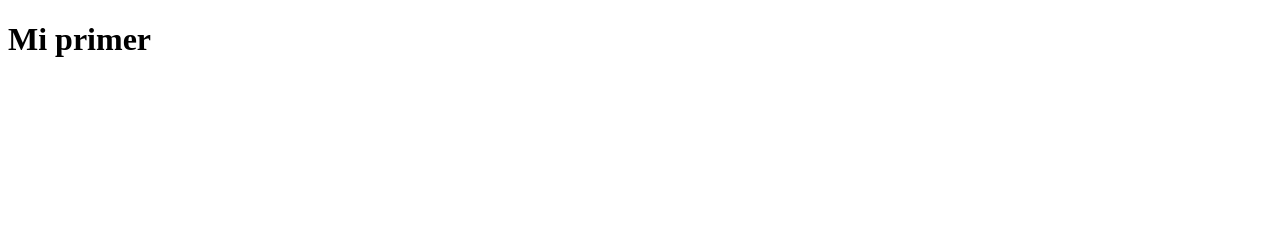
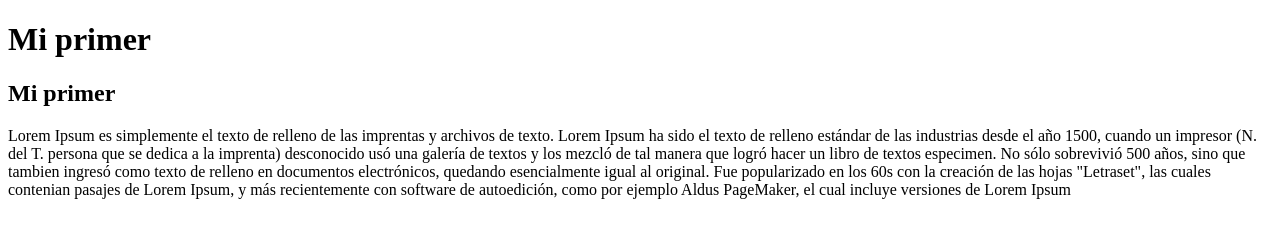
Before and after one commit to juanilamona/PortfolioFrontend, a plain HTML site: page Index.html in a window 1280 px wide. Drawn offline with Linux system fonts and the light colour scheme.

Commit message:
Update Index.html

```diff
--- a/Index.html
+++ b/Index.html
@@ -8,5 +8,11 @@
 </head>
 <body>
     <h1>Mi primer</h1>
+    <h2>Mi primer</h2>
+    <p>Lorem Ipsum es simplemente el texto de relleno de las imprentas y archivos de texto.
+        Lorem Ipsum ha sido el texto de relleno estándar de las industrias desde el año 1500, cuando un impresor
+        (N. del T. persona que se dedica a la imprenta) desconocido usó una galería de textos y los mezcló de tal manera que logró hacer un libro de textos especimen. No sólo sobrevivió 500 años, sino que tambien ingresó como texto de relleno en documentos electrónicos, quedando esencialmente igual al original. Fue popularizado en los 60s con la creación de las hojas "Letraset", las cuales contenian pasajes de Lorem Ipsum, y más recientemente
+        con software de autoedición, como por ejemplo Aldus PageMaker, el cual incluye versiones de Lorem Ipsum</p>
+
 </body>
 </html>
```
